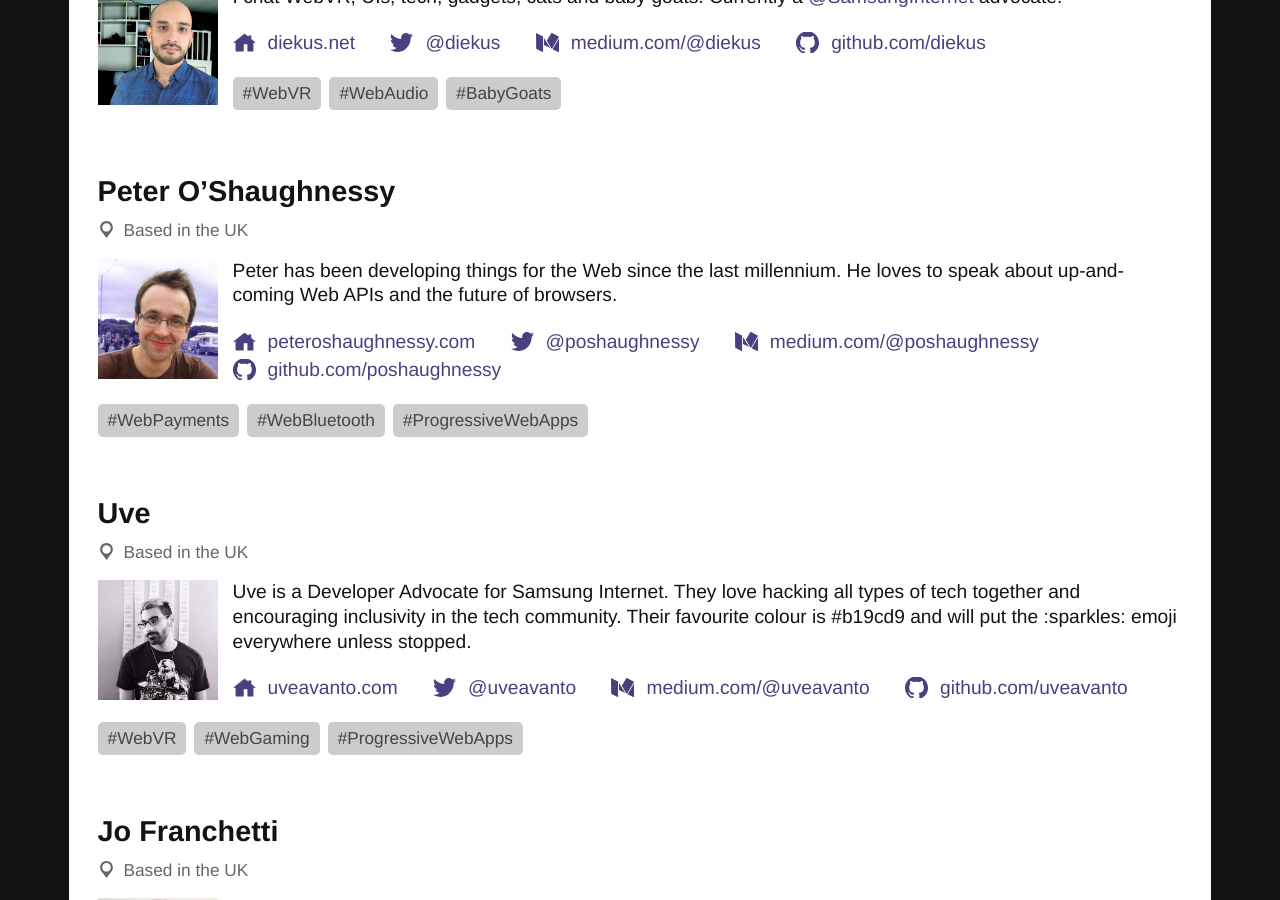
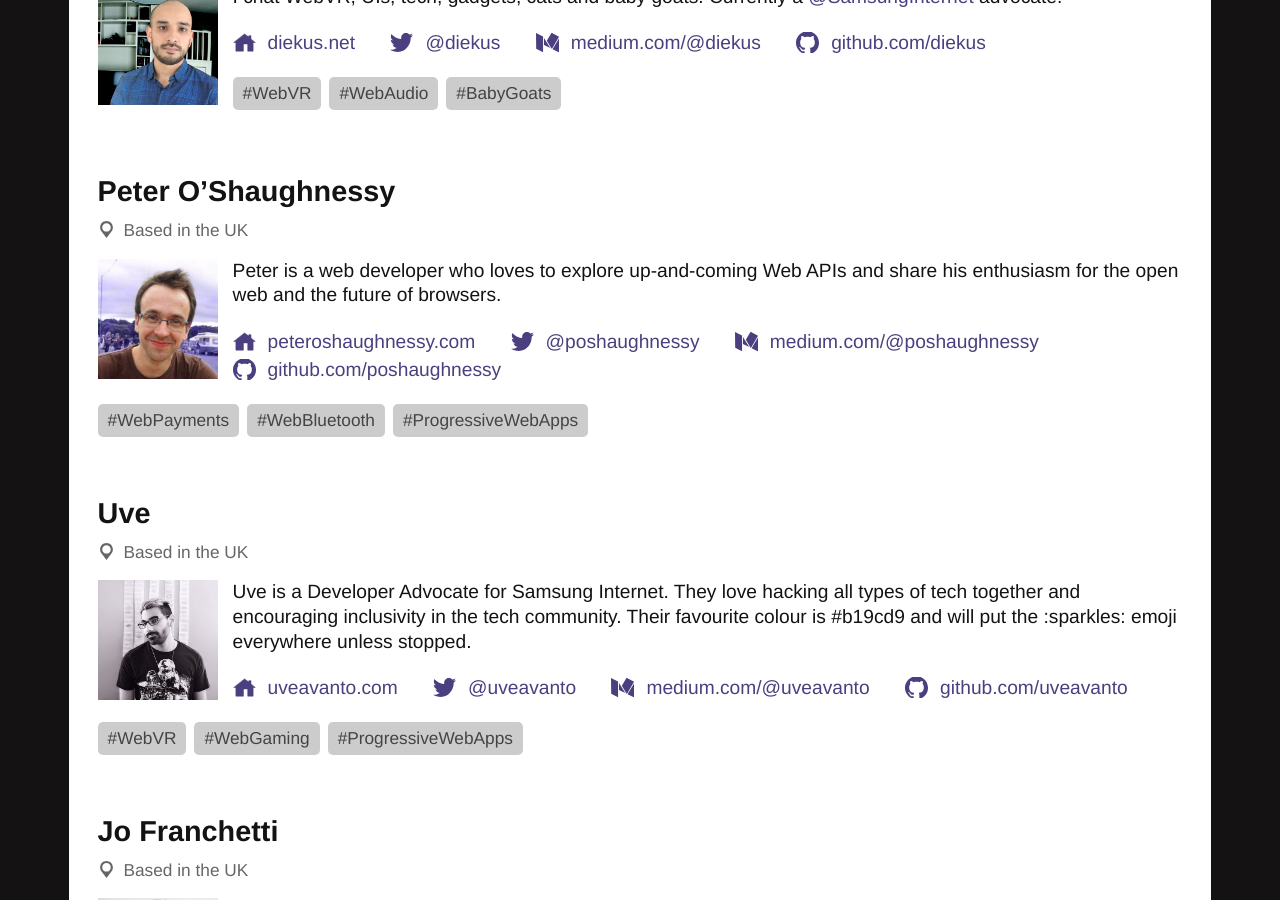
Before and after one commit to SamsungInternet/homepage-archive, a Jekyll site: the page built from team.md, in a window 1280 px wide and 900 px high, scrolled down 1435 px. Built offline with Jekyll 4.4.1, drawn with Linux system fonts in a browser that asks for light colours.

Commit message:
Update Peter bio on team page
Just felt like I wanted to change it :)

```diff
--- a/team.md
+++ b/team.md
@@ -56,7 +56,7 @@ The Developer Hub is maintained by the Samsung Internet Developer Advocacy team:
 
 <div class="profile">
   <img src="images/team/peter.jpg" alt="Peter O'Shaughnessy"/>
-  <p>Peter has been developing things for the Web since the last millennium. He loves to speak about up-and-coming Web APIs and the future of browsers.</p>
+  <p>Peter is a web developer who loves to explore up-and-coming Web APIs and share his enthusiasm for the open web and the future of browsers.</p>
   <p class="profile-links"><a class="home" href="https://peteroshaughnessy.com">peteroshaughnessy.com</a> <a class="twitter" href="https://twitter.com/poshaughnessy">@poshaughnessy</a> <a class="medium" href="https://medium.com/@poshaughnessy">medium.com/@poshaughnessy</a> <a class="github" href="https://github.com/poshaughnessy">github.com/poshaughnessy</a></p>
   <p class="tags"><span>#WebPayments</span> <span>#WebBluetooth</span> <span>#ProgressiveWebApps</span></p>
 </div>
```
